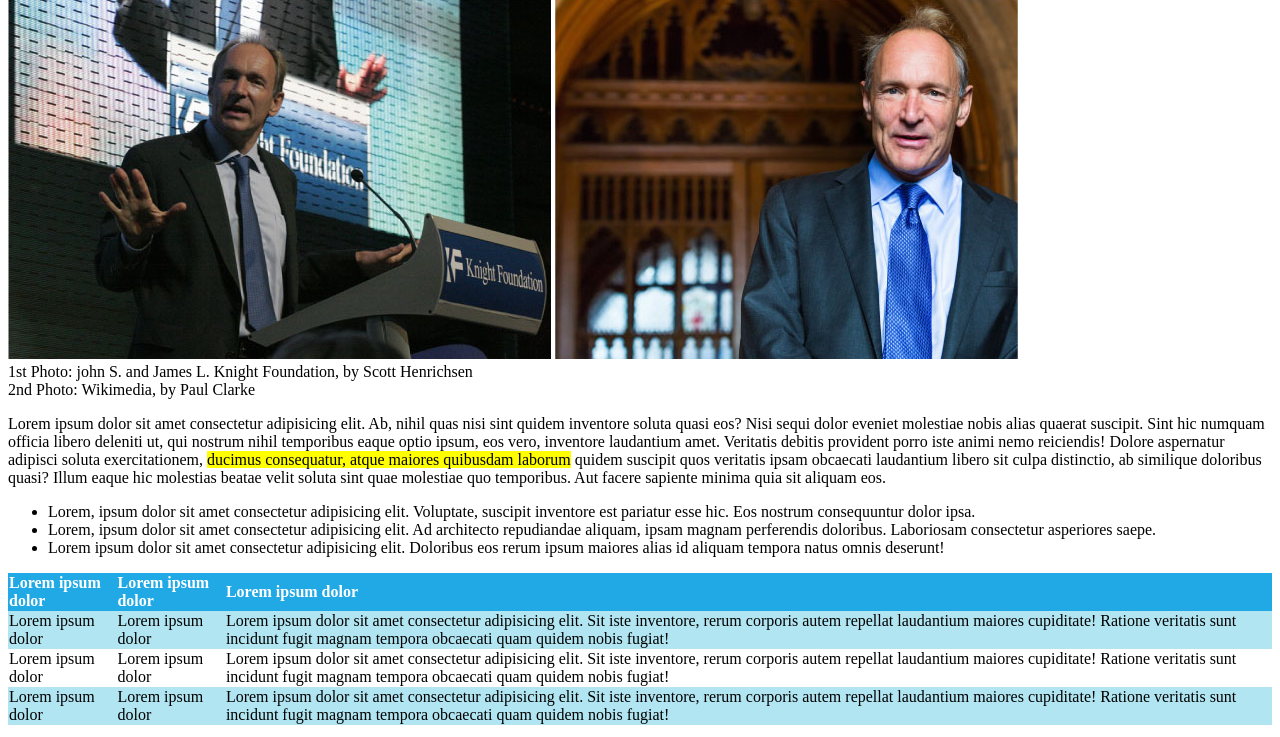
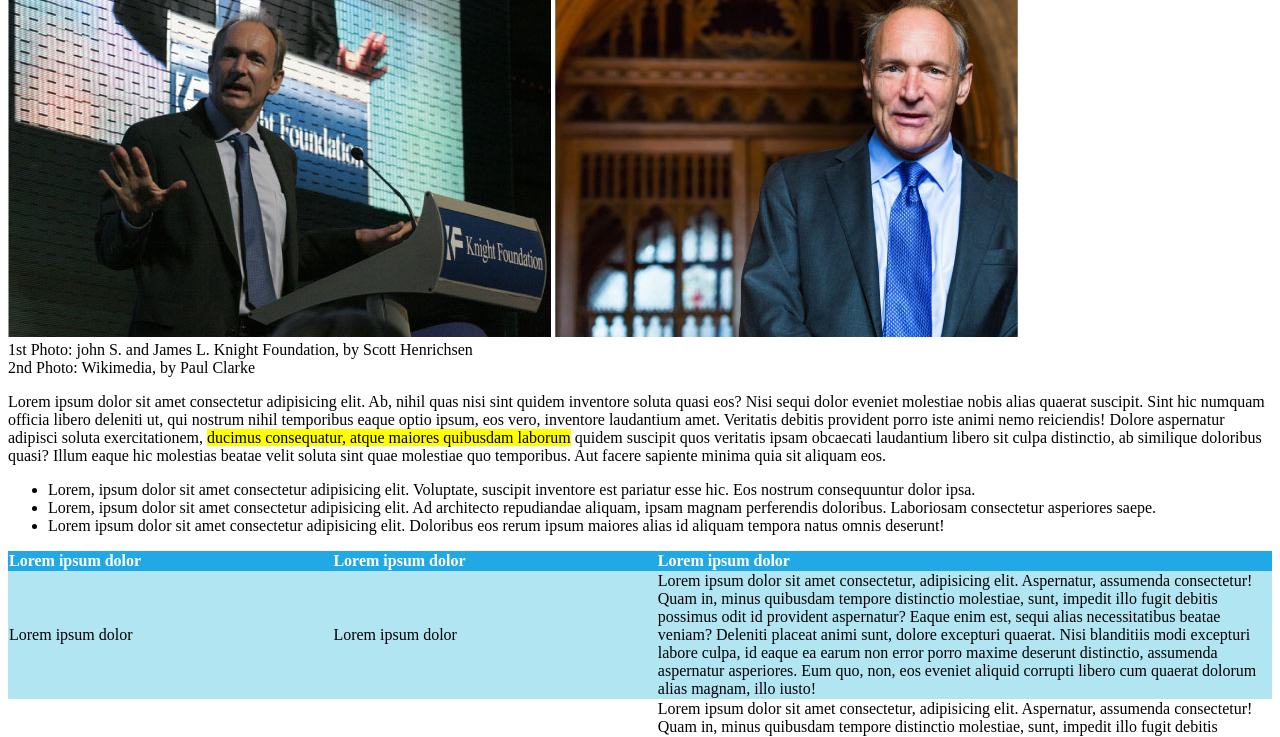
Before and after one commit to MarioBroi/html-css-booleaner, a plain HTML site: page index.html in a window 1280 px wide. Shown: the part 215-952 px from the top of the page. Drawn offline with Linux system fonts and the light colour scheme.

Commit message:
last check and fix

```diff
--- a/css/style.css
+++ b/css/style.css
@@ -24,20 +24,21 @@
     color: #4ea0ff;
 }
 
+h1{
+    margin-bottom: 0%;
+}
+
 h3{
    display: inline;
 }
 
-th{
-    text-align: left;
-}
+/* /header */
 
 table{
     border-collapse: collapse;
-}
-
-.hg{
-    background-color: rgba(255, 255, 0, 100);
+    table-layout: auto;
+    width: 100%;
+    text-align: left;
 }
 
 thead{
@@ -45,9 +46,21 @@ thead{
     color: white;
 }
 
+td{
+    width: 1vh;
+}
+
 .tblue{
     background-color: #b1e5f2;
 }
+
+/* /table */
+
+.hg{
+    background-color: rgba(255, 255, 0, 100);
+}
+
+/* /highlight */
 
 #img1{
     background-image: url(monitor.jpg);
@@ -66,3 +79,5 @@ thead{
     color: white;
     font-size: 150%;
 }
+
+/* /footer */
--- a/index.html
+++ b/index.html
@@ -27,26 +27,36 @@
     <!-- /page header -->
 
     <main>
+
         <section>
+
             <img src="./img/tim-1.jpg" alt="">
             <img src="./img/tim-2.jpg" alt="">
             <div>1st Photo: john S. and James L. Knight Foundation, by Scott Henrichsen</div>
             <div>2nd Photo: Wikimedia, by Paul Clarke</div>
+
         </section>
         <!-- /pictures and credits section -->
 
         <section>
+
             <p>
                 Lorem ipsum dolor sit amet consectetur adipisicing elit. Ab, nihil quas nisi sint quidem inventore
                 soluta quasi eos? Nisi sequi dolor eveniet molestiae nobis alias quaerat suscipit. Sint hic numquam
                 officia libero deleniti ut, qui nostrum nihil temporibus eaque optio ipsum, eos vero, inventore
                 laudantium amet. Veritatis debitis provident porro iste animi nemo reiciendis! Dolore aspernatur
-                adipisci soluta exercitationem, <span class="hg">ducimus consequatur, atque maiores quibusdam laborum</span> quidem suscipit
+                adipisci soluta exercitationem, <span class="hg">ducimus consequatur, atque maiores quibusdam
+                    laborum</span> quidem suscipit
                 quos veritatis ipsam obcaecati laudantium libero sit culpa distinctio, ab similique doloribus quasi?
                 Illum eaque hic molestias beatae velit soluta sint quae molestiae quo temporibus. Aut facere sapiente
                 minima quia sit aliquam eos.
             </p>
-            <!-- /first description -->
+
+        </section>
+        <!-- /first description -->
+
+
+        <section>
 
             <ul>
                 <li>
@@ -62,7 +72,11 @@
                     aliquam tempora natus omnis deserunt!
                 </li>
             </ul>
-            <!-- /unordered list -->
+
+        </section>
+        <!-- /unordered list -->
+
+        <section>
 
             <table>
                 <thead>
@@ -79,9 +93,13 @@
                         <td>Lorem ipsum dolor</td>
                         <td>Lorem ipsum dolor</td>
                         <td>
-                            Lorem ipsum dolor sit amet consectetur adipisicing elit. Sit iste inventore, rerum corporis
-                            autem repellat laudantium maiores cupiditate! Ratione veritatis sunt incidunt fugit magnam
-                            tempora obcaecati quam quidem nobis fugiat!
+                            Lorem ipsum dolor sit amet consectetur, adipisicing elit. Aspernatur, assumenda consectetur!
+                            Quam in, minus quibusdam tempore distinctio molestiae, sunt, impedit illo fugit debitis
+                            possimus odit id provident aspernatur? Eaque enim est, sequi alias necessitatibus beatae
+                            veniam? Deleniti placeat animi sunt, dolore excepturi quaerat. Nisi blanditiis modi
+                            excepturi labore culpa, id eaque ea earum non error porro maxime deserunt distinctio,
+                            assumenda aspernatur asperiores. Eum quo, non, eos eveniet aliquid corrupti libero cum
+                            quaerat dolorum alias magnam, illo iusto!
                         </td>
                     </tr>
 
@@ -89,9 +107,13 @@
                         <td>Lorem ipsum dolor</td>
                         <td>Lorem ipsum dolor</td>
                         <td>
-                            Lorem ipsum dolor sit amet consectetur adipisicing elit. Sit iste inventore, rerum corporis
-                            autem repellat laudantium maiores cupiditate! Ratione veritatis sunt incidunt fugit magnam
-                            tempora obcaecati quam quidem nobis fugiat!
+                            Lorem ipsum dolor sit amet consectetur, adipisicing elit. Aspernatur, assumenda consectetur!
+                            Quam in, minus quibusdam tempore distinctio molestiae, sunt, impedit illo fugit debitis
+                            possimus odit id provident aspernatur? Eaque enim est, sequi alias necessitatibus beatae
+                            veniam? Deleniti placeat animi sunt, dolore excepturi quaerat. Nisi blanditiis modi
+                            excepturi labore culpa, id eaque ea earum non error porro maxime deserunt distinctio,
+                            assumenda aspernatur asperiores. Eum quo, non, eos eveniet aliquid corrupti libero cum
+                            quaerat dolorum alias magnam, illo iusto!
                         </td>
                     </tr>
 
@@ -99,22 +121,32 @@
                         <td>Lorem ipsum dolor</td>
                         <td>Lorem ipsum dolor</td>
                         <td>
-                            Lorem ipsum dolor sit amet consectetur adipisicing elit. Sit iste inventore, rerum corporis
-                            autem repellat laudantium maiores cupiditate! Ratione veritatis sunt incidunt fugit magnam
-                            tempora obcaecati quam quidem nobis fugiat!
+                            Lorem ipsum dolor sit amet consectetur, adipisicing elit. Aspernatur, assumenda consectetur!
+                            Quam in, minus quibusdam tempore distinctio molestiae, sunt, impedit illo fugit debitis
+                            possimus odit id provident aspernatur? Eaque enim est, sequi alias necessitatibus beatae
+                            veniam? Deleniti placeat animi sunt, dolore excepturi quaerat. Nisi blanditiis modi
+                            excepturi labore culpa, id eaque ea earum non error porro maxime deserunt distinctio,
+                            assumenda aspernatur asperiores. Eum quo, non, eos eveniet aliquid corrupti libero cum
+                            quaerat dolorum alias magnam, illo iusto!
                         </td>
                     </tr>
 
                 </tbody>
             </table>
-            <!-- /table -->
+
+        </section>
+        <!-- /table -->
+
+        <section>
 
             <p>
                 Lorem ipsum dolor sit amet, consectetur adipisicing elit. Accusantium voluptas deserunt architecto error
                 doloremque sapiente porro temporibus iste sit! Ab deleniti neque nam natus error, itaque nulla harum hic
                 dolore eaque velit ratione, ducimus, sit quaerat esse adipisci saepe laudantium! Quas, dolore! Quaerat
-                ipsum saepe expedita ullam veritatis, <span class="hg">laudantium molestiae nostrum explicabo repudiandae, officiis
-                    minima doloribus quia neque ad consectetur</span> mollitia officia rerum alias! Facilis nam vitae aliquam
+                ipsum saepe expedita ullam veritatis, <span class="hg">laudantium molestiae nostrum explicabo
+                    repudiandae, officiis
+                    minima doloribus quia neque ad consectetur</span> mollitia officia rerum alias! Facilis nam vitae
+                aliquam
                 sequi. Voluptatem ad ab tempora corporis dolore. Quia eius eveniet praesentium, impedit mollitia modi
                 odit nemo numquam minima excepturi, debitis optio eum vel suscipit fugiat. Eligendi nemo, maiores
                 perferendis tenetur odit possimus.
```
